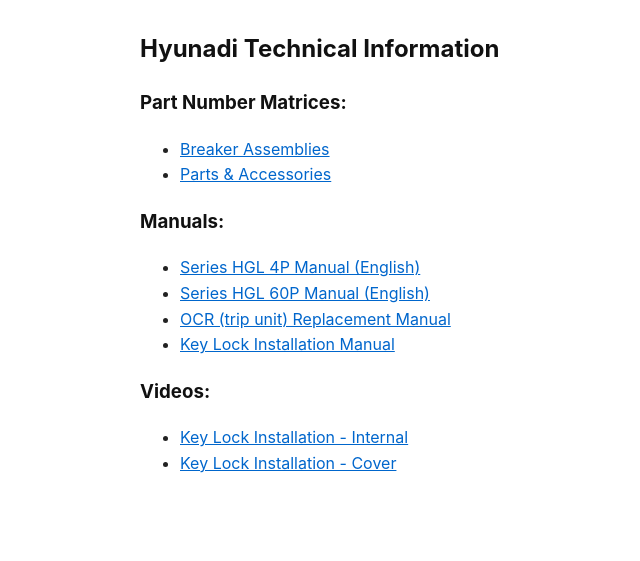
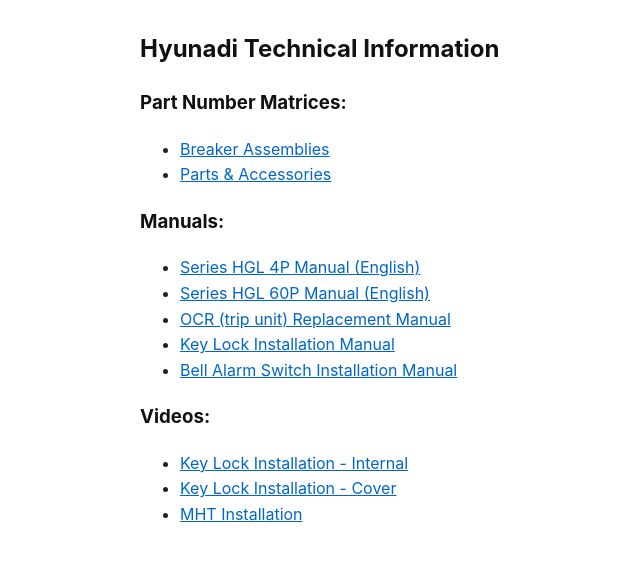
Before and after one commit to epecsupport/Service, a Jekyll site: the page built from tech/hyundai/hyundai.md, in a window 1280 px wide. Shown: the top 561 px of the page, without its empty margins (0-640 px from the left). Built offline with Jekyll 4.4.1, drawn with Linux system fonts in a browser that asks for light colours.

Commit message:
Add BA manual and link to MHT installation video.

```diff
--- a/tech/hyundai/hyundai.md
+++ b/tech/hyundai/hyundai.md
@@ -15,7 +15,9 @@ autolink: true
 - [Series HGL 60P Manual (English)](ul_hgl_60p_en.pdf)
 - [OCR (trip unit) Replacement Manual](ocr_rep_en.pdf)
 - [Key Lock Installation Manual](keylock_inst_en.pdf)
+- [Bell Alarm Switch Installation Manual](ba_manual_en.pdf)
 
 ### Videos:
 - [Key Lock Installation - Internal](https://youtube.com/shorts/qc-FRQlmxUA?feature=share)
 - [Key Lock Installation - Cover](https://youtu.be/mWDES3rB9-Q)
+- [MHT Installation](https://youtu.be/FcG0K0cneys?si=RJ59f9fURW-vA1CG)
```
